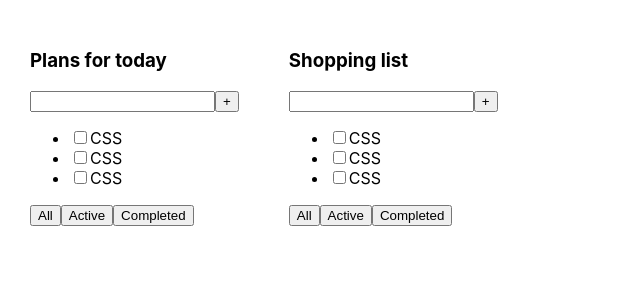
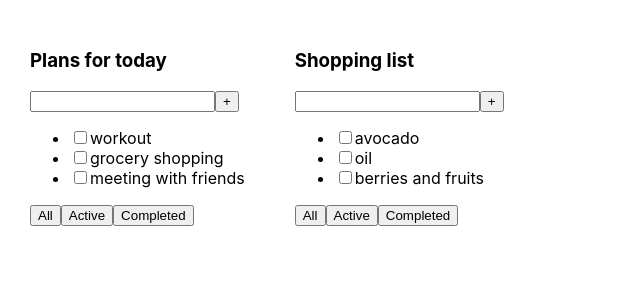
Before and after one commit to Andreeevna/Todo, a React (Create React App) app: page / in a window 1280 px wide. Shown: the top 300 px of the page, without its empty margins (0-640 px from the left). Built offline with nearby package versions, Linux system fonts and the light colour scheme.

Commit message:
refactor: improved rendering of our li elements

```diff
--- a/src/Todo.tsx
+++ b/src/Todo.tsx
@@ -19,18 +19,14 @@ const Todo = (props: PropsType) => {
 				<button>+</button>
 			</div>
 			<ul>
-				<li>
-					<input type='checkbox' />
-					<span>CSS</span>
-				</li>
-				<li>
-					<input type='checkbox' />
-					<span>CSS</span>
-				</li>
-				<li>
-					<input type='checkbox' />
-					<span>CSS</span>
-				</li>
+				{props.tasks.map(param => {
+					return (
+						<li key={param.id}>
+							<input type='checkbox' />
+							<span>{param.title}</span>
+						</li>
+					)
+				})}
 			</ul>
 			<div>
 				<button>All</button>
```
